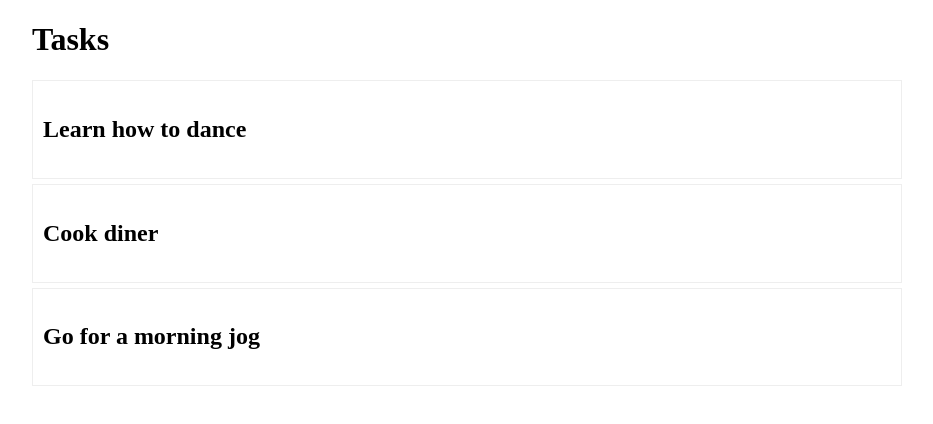
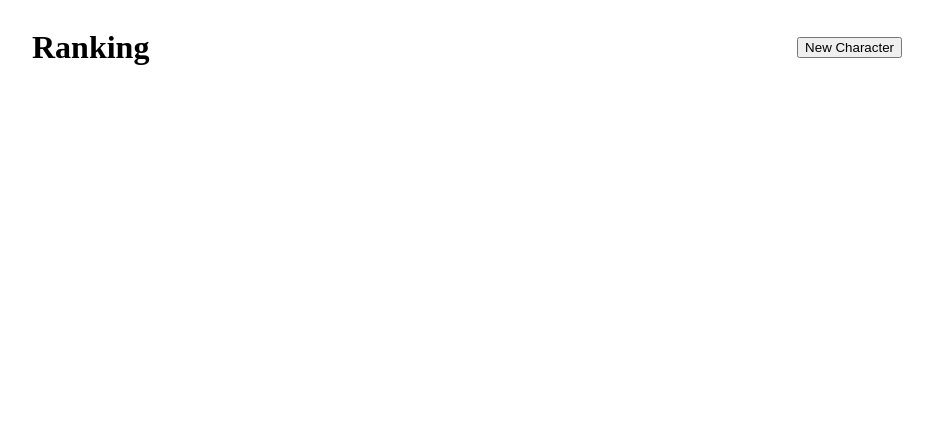
Before and after one commit to antonpalermo/drag-n-drop, a React (Vite) app: page / in a window 1280 px wide. Shown: the top 424 px of the page, without its empty margins (173-1106 px from the left). Built offline with nearby package versions, Linux system fonts and the light colour scheme.

Commit message:
refac: change app layouts

```diff
--- a/package.json
+++ b/package.json
@@ -12,7 +12,8 @@
   "dependencies": {
     "lexorank": "^1.0.5",
     "react": "^18.2.0",
-    "react-dom": "^18.2.0"
+    "react-dom": "^18.2.0",
+    "unique-names-generator": "^4.7.1"
   },
   "devDependencies": {
     "@types/react": "^18.2.64",
--- /dev/null
+++ b/src/components/character.tsx
@@ -0,0 +1,16 @@
+import styles from "./character.module.css";
+
+export type TaskProps = {
+  character: {
+    id: number;
+    name: string;
+  };
+};
+
+export default function Character({ character }: TaskProps) {
+  return (
+    <div className={styles.task}>
+      <h2>{character.name}</h2>
+    </div>
+  );
+}
--- a/src/components/task.tsx
+++ /dev/null
@@ -1,16 +0,0 @@
-import classes from "./task.module.css";
-
-export type TaskProps = {
-  task: {
-    id: string;
-    name: string;
-  };
-};
-
-export default function Task({ task }: TaskProps) {
-  return (
-    <div className={classes.task}>
-      <h2>{task.name}</h2>
-    </div>
-  );
-}
--- a/src/index.module.css
+++ b/src/index.module.css
@@ -6,3 +6,10 @@
   padding-left: 10px;
   padding-right: 10px;
 }
+
+.rankHeaderContainer {
+  display: flex;
+  align-items: center;
+  width: 100%;
+  justify-content: space-between;
+}
--- a/src/index.tsx
+++ b/src/index.tsx
@@ -7,11 +7,12 @@ import {
   ResponderProvided,
 } from "react-beautiful-dnd";
 import { useEffect, useState } from "react";
+import { uniqueNamesGenerator, Config, starWars } from "unique-names-generator";
 
 import fakes from "./lib/dummy";
 import styles from "./index.module.css";
 
-import Task from "./components/task";
+import Character from "./components/character";
 
 const StrictModeDroppable = ({ children, ...props }: DroppableProps) => {
   const [enabled, setEnabled] = useState(false);
@@ -31,7 +32,16 @@ const StrictModeDroppable = ({ children, ...props }: DroppableProps) => {
 };
 
 export default function App() {
-  const [tasks, setTasks] = useState(fakes.tasks);
+  const [tasks, setTasks] = useState(fakes.characters);
+
+  const config: Config = {
+    dictionaries: [starWars],
+  };
+
+  function onTaskCreate() {
+    const item = { id: tasks.length, name: uniqueNamesGenerator(config) };
+    setTasks((prevTasks) => [...prevTasks, item]);
+  }
 
   function onDragEnd(result: DropResult, _: ResponderProvided) {
     const { source, destination } = result;
@@ -58,19 +68,26 @@ export default function App() {
   return (
     <DragDropContext onDragEnd={onDragEnd}>
       <div className={styles.container}>
-        <h1>Tasks</h1>
+        <div className={styles.rankHeaderContainer}>
+          <h1>Ranking</h1>
+          <button onClick={onTaskCreate}>New Character</button>
+        </div>
         <StrictModeDroppable droppableId="tasks">
           {(provided) => (
             <div ref={provided.innerRef} {...provided.droppableProps}>
-              {tasks.map((task, index) => (
-                <Draggable key={task.id} draggableId={task.id} index={index}>
+              {tasks.map((character, index) => (
+                <Draggable
+                  index={index}
+                  key={character.id}
+                  draggableId={character.name}
+                >
                   {(provided) => (
                     <div
                       ref={provided.innerRef}
                       {...provided.draggableProps}
                       {...provided.dragHandleProps}
                     >
-                      <Task task={task} />
+                      <Character character={character} />
                     </div>
                   )}
                 </Draggable>
--- a/src/lib/dummy.ts
+++ b/src/lib/dummy.ts
@@ -1,18 +1,15 @@
-const dummy = {
-  tasks: [
-    {
-      id: "AB1",
-      name: "Learn how to dance",
-    },
-    {
-      id: "AB2",
-      name: "Cook diner",
-    },
-    {
-      id: "AB3",
-      name: "Go for a morning jog",
-    },
-  ],
+type Characters = {
+  id: number;
+  name: string;
+  [key: string]: any;
+};
+
+type Data = {
+  characters: Characters[];
+};
+
+const dummy: Data = {
+  characters: [],
 };
 
 export default dummy;
```
Also changed, not shown: src/components/character.module.css (renamed from src/components/task.module.css), 1 other file (tests, documents, lock files or other folders).
